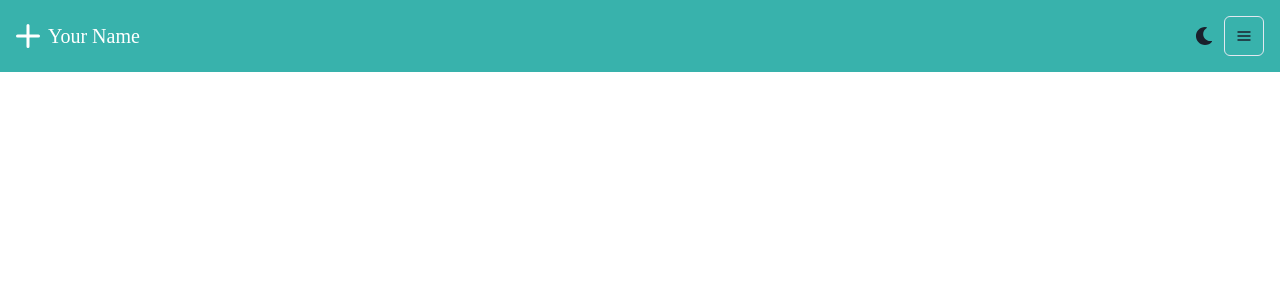
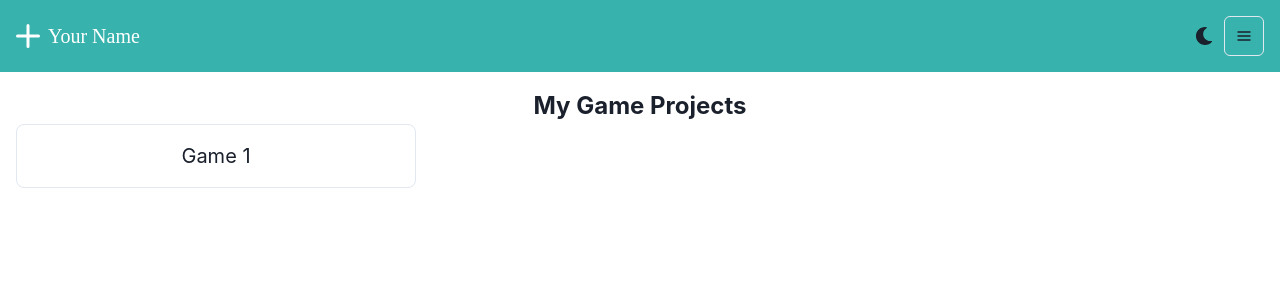
Before and after one commit to MAYKELL07/Portofolio, a React (Create React App) app: page /games in a window 1280 px wide. Before the commit this address had no page. Shown: the top 300 px of the page. Built offline with nearby package versions, Linux system fonts and the light colour scheme.

Commit message:
Added GameProjects Page

```diff
--- a/src/App.tsx
+++ b/src/App.tsx
@@ -10,6 +10,8 @@ import { Header } from "./components/Header";
 
 const HomePage = lazy(() => import('./pages/HomePage'));
 const WorksPage = lazy(() => import('./pages/Works'));
+const GameProjectsPage = lazy(() => import('./pages/GameProjects'));
+
 
 export const App = () => (
   <ChakraProvider theme={theme}>
@@ -20,6 +22,7 @@ export const App = () => (
           <Routes>
             <Route path="/" element={<HomePage/>} />
             <Route path="/works" element={<WorksPage/>} />
+            <Route path="/games" element={<GameProjectsPage/>} />
           </Routes>
         </Suspense>
       </Box>
--- /dev/null
+++ b/src/pages/GameProjects.tsx
@@ -0,0 +1,30 @@
+import React from 'react';
+import { Box, Text, Grid, Link } from '@chakra-ui/react';
+
+// Mock data for your games. Replace this with actual data.
+const games = [
+  {
+    title: "Game 1",
+    link: "https://black-corporation.itch.io/the-peepholes-chronicles-weird-john"
+  },
+  // ... add more games
+];
+
+const GameProjectsPage: React.FC = () => {
+  return (
+    <Box p={4}>
+      <Text fontSize="2xl" fontWeight="bold">My Game Projects</Text>
+      <Grid templateColumns="repeat(3, 1fr)" gap={6}>
+        {games.map((game, index) => (
+          <Box key={index} p={4} borderWidth="1px" borderRadius="lg">
+            <Link href={game.link} isExternal>
+              {game.title}
+            </Link>
+          </Box>
+        ))}
+      </Grid>
+    </Box>
+  );
+};
+
+export default GameProjectsPage;
--- a/src/react-app-env.d.ts
+++ b/src/react-app-env.d.ts
@@ -1 +1,2 @@
 /// <reference types="react-scripts" />
+/// <reference types="dom" />
```
